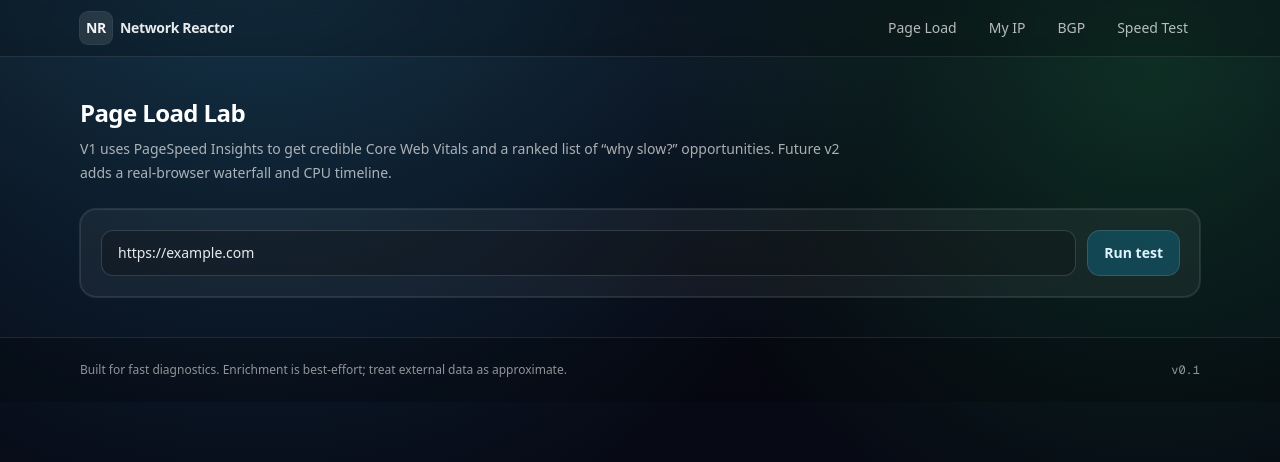
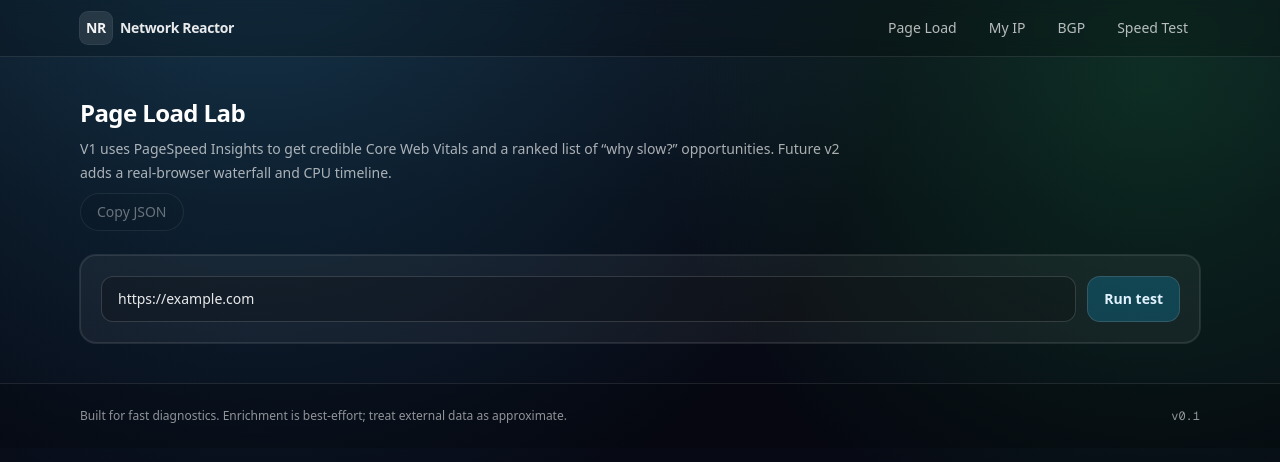
Before and after one commit to sarveshkapre/network-reactor, a Next.js app: page /page-load in a window 1280 px wide. Shown: the top 462 px of the page. Built offline with nearby package versions, Linux system fonts and the light colour scheme.

Commit message:
feat(pageload): copy/export + raw toggle + show errors

```diff
--- a/src/app/page-load/page.tsx
+++ b/src/app/page-load/page.tsx
@@ -34,6 +34,18 @@ type PageLoadResponse = {
   desktop: PsiSummary | { error: string; fetchedAt: string } | null;
 };
 
+function prettyJson(v: unknown) {
+  try {
+    return JSON.stringify(v, null, 2);
+  } catch {
+    return String(v);
+  }
+}
+
+async function copyText(text: string) {
+  await navigator.clipboard.writeText(text);
+}
+
 function pct(n: number | null) {
   if (n == null) return "-";
   return `${Math.round(n * 100)}%`;
@@ -69,6 +81,14 @@ export default function PageLoadLab() {
     () => (data?.desktop && "perfScore" in data.desktop ? (data.desktop as PsiSummary) : null),
     [data],
   );
+  const mobileErr = useMemo(
+    () => (data?.mobile && "error" in data.mobile ? (data.mobile as { error: string; fetchedAt: string }) : null),
+    [data],
+  );
+  const desktopErr = useMemo(
+    () => (data?.desktop && "error" in data.desktop ? (data.desktop as { error: string; fetchedAt: string }) : null),
+    [data],
+  );
 
   return (
     <div className="grid gap-6">
@@ -78,6 +98,15 @@ export default function PageLoadLab() {
           V1 uses PageSpeed Insights to get credible Core Web Vitals and a ranked list of “why slow?”
           opportunities. Future v2 adds a real-browser waterfall and CPU timeline.
         </p>
+        <div className="flex flex-wrap items-center gap-2">
+          <button
+            className="rounded-full border border-white/15 bg-black/10 px-4 py-2 text-sm font-medium text-white/75 hover:bg-white/10 disabled:opacity-50"
+            onClick={() => void copyText(prettyJson(data))}
+            disabled={!data}
+          >
+            Copy JSON
+          </button>
+        </div>
       </header>
 
       <section className="rounded-2xl border border-white/10 bg-white/5 p-5 ring-1 ring-white/10">
@@ -114,11 +143,22 @@ export default function PageLoadLab() {
         </section>
       ) : null}
 
-      {mobile || desktop ? (
+      {mobile || desktop || mobileErr || desktopErr ? (
         <section className="grid grid-cols-1 gap-4 md:grid-cols-2">
           {mobile ? <SummaryPanel label="Mobile" summary={mobile} /> : null}
           {desktop ? <SummaryPanel label="Desktop" summary={desktop} /> : null}
+          {mobileErr ? <ErrorPanel label="Mobile" err={mobileErr} /> : null}
+          {desktopErr ? <ErrorPanel label="Desktop" err={desktopErr} /> : null}
         </section>
+      ) : null}
+
+      {data ? (
+        <details className="rounded-2xl border border-white/10 bg-white/5 p-5 ring-1 ring-white/10">
+          <summary className="cursor-pointer text-sm font-semibold text-white/85">Raw response</summary>
+          <pre className="mt-3 max-h-[520px] overflow-auto rounded-xl bg-black/30 p-4 text-xs leading-5 text-white/80 ring-1 ring-white/10">
+            {prettyJson(data)}
+          </pre>
+        </details>
       ) : null}
     </div>
   );
@@ -133,6 +173,7 @@ function SummaryPanel({ label, summary }: { label: string; summary: PsiSummary }
           perf {pct(summary.perfScore)}
         </div>
       </div>
+      <div className="mt-2 text-xs text-white/55">fetchedAt {summary.fetchedAt}</div>
 
       <div className="mt-4 grid gap-3">
         <div className="text-xs font-semibold text-white/70">Key metrics</div>
@@ -165,3 +206,13 @@ function SummaryPanel({ label, summary }: { label: string; summary: PsiSummary }
     </div>
   );
 }
+
+function ErrorPanel({ label, err }: { label: string; err: { error: string; fetchedAt: string } }) {
+  return (
+    <div className="rounded-2xl border border-red-400/20 bg-red-500/10 p-5 ring-1 ring-red-400/15">
+      <div className="text-sm font-semibold text-red-200">{label} error</div>
+      <div className="mt-2 text-xs text-red-100/80">fetchedAt {err.fetchedAt}</div>
+      <div className="mt-3 text-sm text-red-100/90">{err.error}</div>
+    </div>
+  );
+}
```
